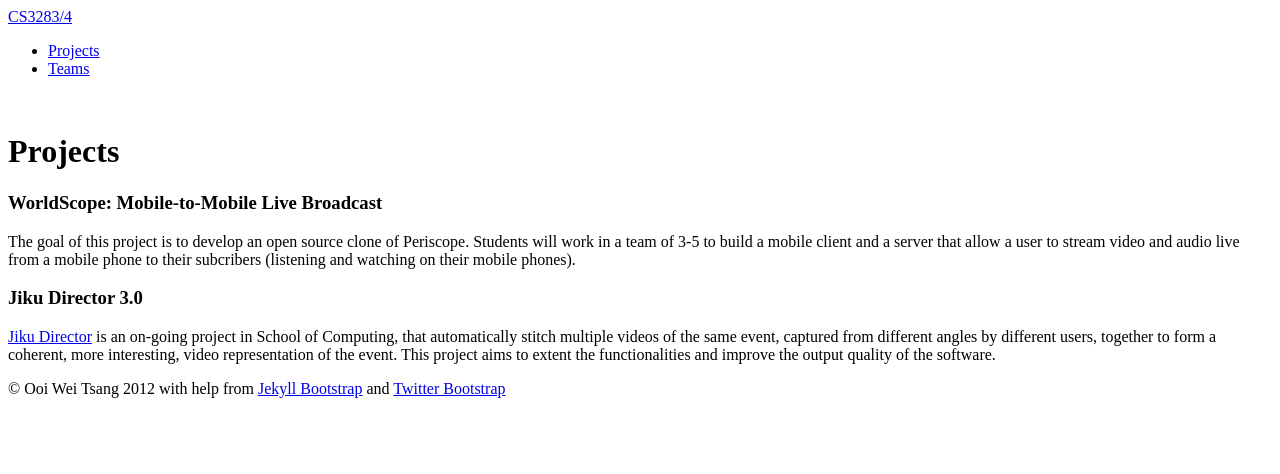
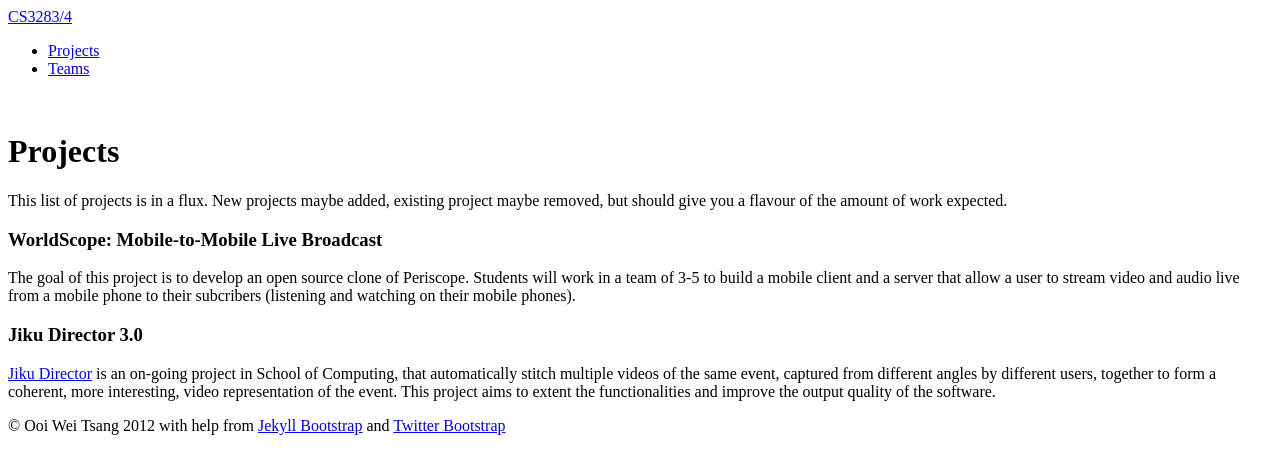
Before and after one commit to nus-mtp/1516, a Jekyll site: the page built from projects.md, in a window 1280 px wide. Shown: the top 474 px of the page. Built offline with Jekyll 4.4.1, drawn with Linux system fonts in a browser that asks for light colours.

Commit message:
added disclaimer

```diff
--- a/projects.md
+++ b/projects.md
@@ -3,6 +3,8 @@ title: Projects
 layout: page
 group: navigation
 ---
+
+This list of projects is in a flux.  New projects maybe added, existing project maybe removed, but should give you a flavour of the amount of work expected.
 
 ### WorldScope: Mobile-to-Mobile Live Broadcast
 
```
